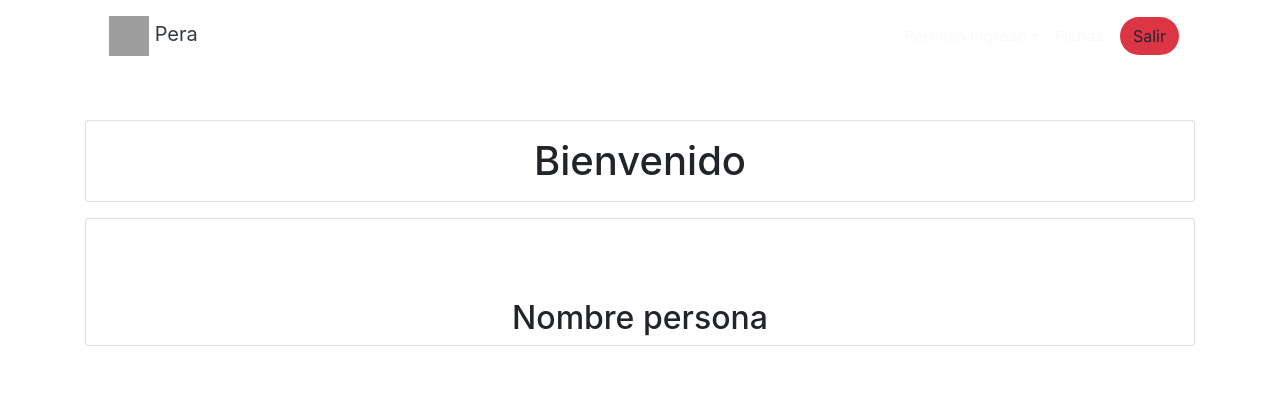
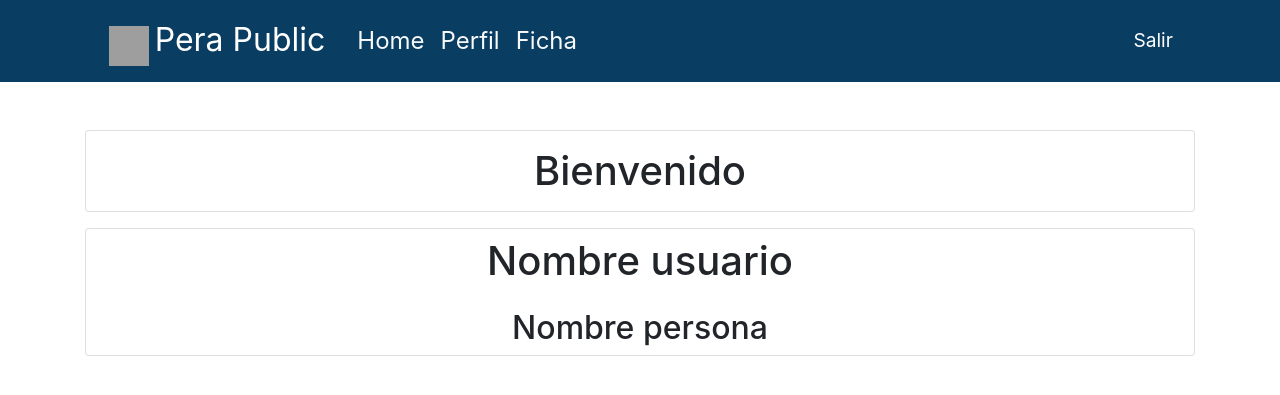
Before and after one commit to taguz91/pera-public, a PHP site: the page made by src/vista/static/home.php in a window 1280 px wide. Shown: the top 395 px of the page. Run offline with PHP 8.4, Linux system fonts and the light colour scheme; the template is opened without the code that fills it, so the values that code supplies are empty; some libraries are stand-ins or nearby versions; grey boxes are pictures that could not be loaded.

Commit message:
Home Page hecha

```diff
--- a/config/config.php
+++ b/config/config.php
@@ -4,7 +4,7 @@ define('URL', 'http://localhost/pera-public/');
 
 //Constantes de conexion a la base de datos
 define('HOST', 'localhost');
-define('DB', 'BDInstitutoJunio2019');
+define('DB', 'BDInstituto');
 define('PORT', '5433');
 define('USER', 'postgres');
 define('PASS', 'Holapostgres');
--- /dev/null
+++ b/public/css/main.css
@@ -0,0 +1,21 @@
+.bg-blue {
+  background-color: #0a3d62;
+}
+
+.bg-blue-claro {
+  background-color: #60a3bc;
+}
+
+.no-btn {
+  background-color: inherit;
+  border: none;
+  text-decoration: none;
+  text-align: center;
+  font-size: 1.2em;
+  height: 100%;
+}
+
+.no-btn:hover {
+  border-bottom: 5px solid #60a3bc;
+  font-size: 1.3em;
+}
--- a/src/controlador/app.php
+++ b/src/controlador/app.php
@@ -39,8 +39,8 @@ class App {
       }else{
         $modelo->inicio();
       }
+      //Validamos si esta iniciado session
       /*
-      //Validamos si esta iniciado session
       if (isset($_POST['ingresar'])) {
       } else {
         echo "Debemos ir al login";
--- a/src/utils/utils.php
+++ b/src/utils/utils.php
@@ -25,11 +25,12 @@
   }
 
   function cargarVista($file){
-    $file = $this->dirVista.$file;
+    $dirVista = 'src/vista/';
+    $file = $dirVista.$file;
     if(file_exists($file)){
       return $file;
     }else {
-      Errores::error404();
+      echo "No encontramos la vista requerida parase que se elimino";
     }
   }
 
--- a/src/vista/static/home.php
+++ b/src/vista/static/home.php
@@ -12,7 +12,7 @@ require 'src/vista/templates/header.php';
     </div>
 
     <div class="card mx-auto my-3">
-      <h1 class="text-center bg-ista-yellow py-2 text-white">
+      <h1 class="text-center bg-ista-yellow py-2">
         Nombre usuario
       </h1>
       <h2 class="text-center my-2">
--- a/src/vista/templates/header.php
+++ b/src/vista/templates/header.php
@@ -8,14 +8,14 @@
   </head>
   <body>
 
-<div class="bg-ista-blue">
+<div class="bg-blue">
 
   <div class="container">
     <nav class="navbar navbar-expand-md navbar-dark">
-      <a href="/pera-admin"
-      class="navbar-brand p-2 text-ista-yellow" >
+      <a href="<?php echo constant('URL'); ?>"
+      class="navbar-brand p-2" >
         <img src="<?php echo constant('URL'); ?>public/img/icons/pera.png" width="40" height="40" class="d-inline-block" alt="">
-        <span class="text-dark">Pera</span>
+        <span class="text-white" style="font-size: 1.6em;">Pera Public</span>
       </a>
 
       <button class="navbar-toggler" type="button" data-toggle="collapse" data-target="#navbarSupportedContent" aria-controls="navbarSupportedContent" aria-expanded="false" aria-label="Toggle navigation">
@@ -23,30 +23,31 @@
       </button>
 
       <div class="collapse navbar-collapse" id="navbarSupportedContent">
-          <ul class="navbar-nav ml-auto">
+          <ul class="navbar-nav mr-auto " style="font-size: 1.5em;">
 
-              <li class="nav-item dropdown">
-                <a href="#" class="nav-link dropdown-toggle text-light" data-toggle="dropdown">Permiso Ingreso</a>
-                <div class="dropdown-menu">
-                  <a href="<?php echo constant('URL'); ?>permisoficha" class="dropdown-item">Listar</a>
-                  <a href="<?php echo constant('URL'); ?>permisoficha/guardar" class="dropdown-item">Ingresar</a>
-                </div>
+              <li class="nav-item">
+                  <a href="<?php echo constant('URL'); ?>home" class="nav-link text-light">Home</a>
               </li>
 
               <li class="nav-item">
-                  <a href="<?php echo constant('URL'); ?>permisoingreso" class="nav-link text-light">Fichas</a>
+                  <a href="<?php echo constant('URL'); ?>home" class="nav-link text-light">Perfil</a>
               </li>
 
-              <form class="form-inline ml-lg-2"
-              action="<?php echo constant('URL'); ?>login/salir"
-              method="post">
-              <button type="submit" name="salir"
-              class="btn btn-small rounded-pill bg-danger">
-                Salir
-              </button>
-              </form>
+              <li class="nav-item">
+                  <a href="<?php echo constant('URL'); ?>home" class="nav-link text-light">Ficha</a>
+              </li>
           </ul>
       </div>
+
+      <form class="form-inline ml-lg-2"
+      action="<?php echo constant('URL'); ?>login/salir"
+      method="post">
+        <button type="submit" name="salir"
+        class="no-btn text-white">
+          Salir
+        </button>
+      </form>
+
     </nav>
   </div>
 
```
Also changed, not shown: index.php (+9 -11 lines).
